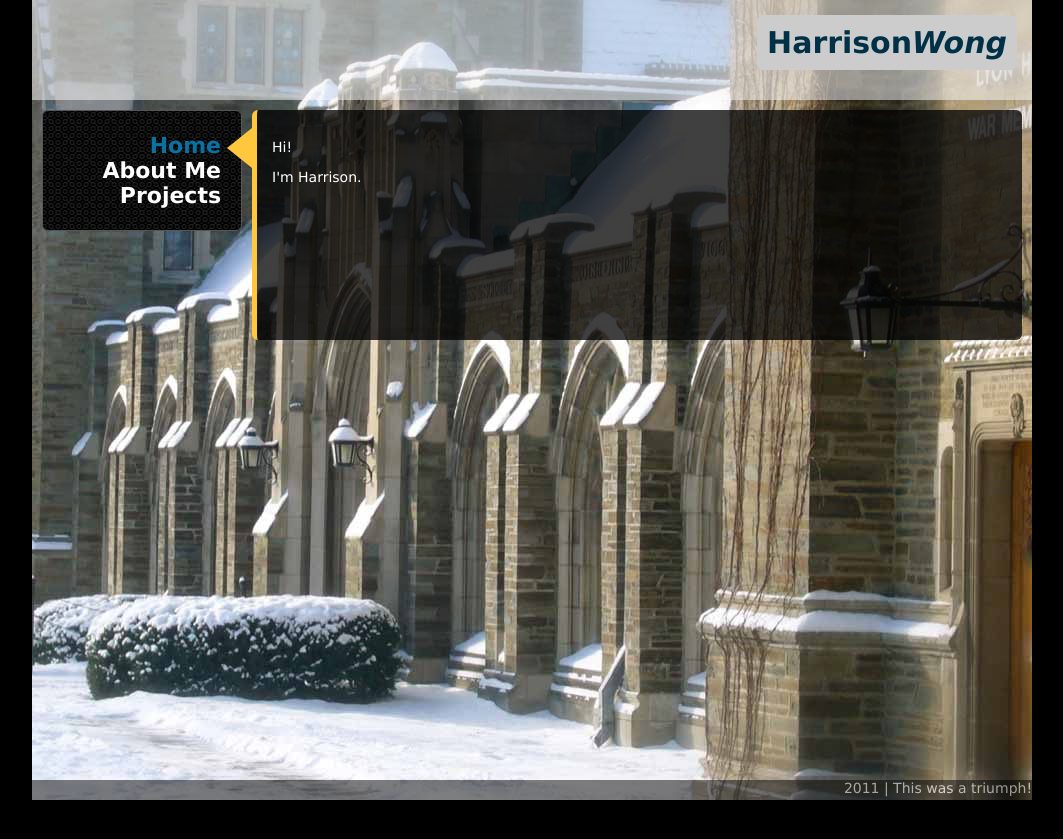
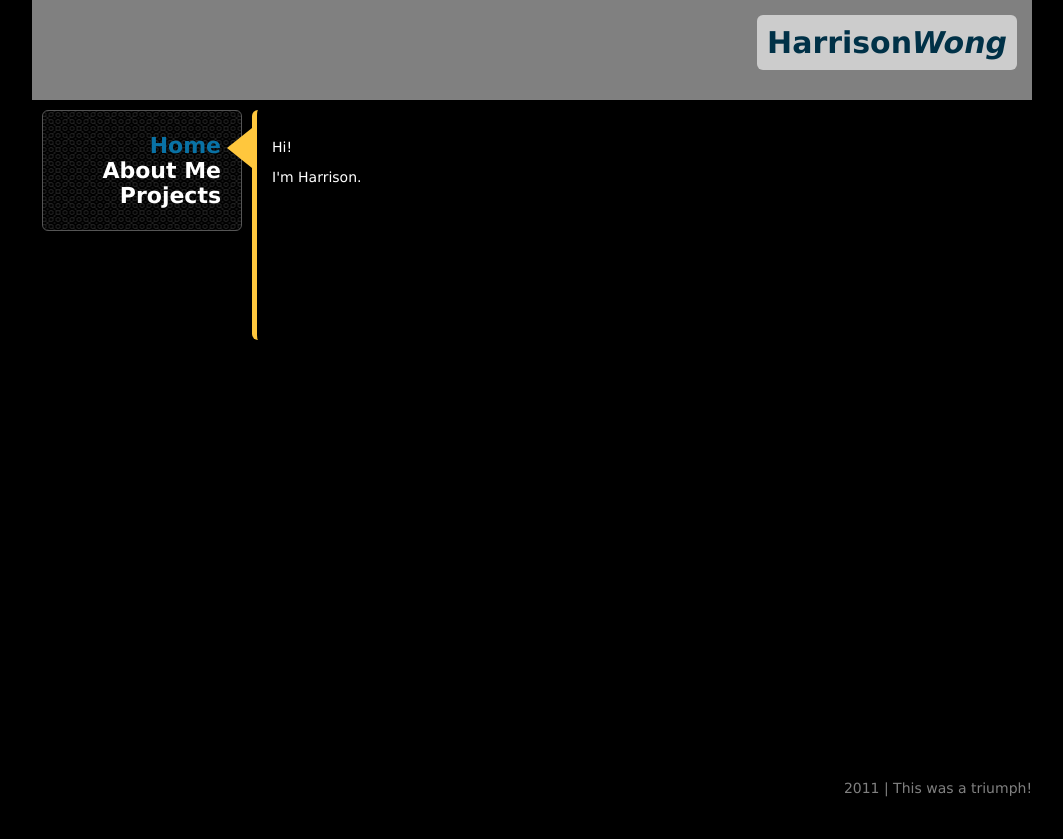
Before and after one commit to HarrisonW/harrisonw.github.io, a Jekyll site: the page built from index.html, in a window 1280 px wide. Shown: the top 839 px of the page, without its empty margins (108-1171 px from the left). Built offline with Jekyll 4.4.1, drawn with Linux system fonts in a browser that asks for light colours.

Commit message:
Disable background image

```diff
--- a/css/style.css
+++ b/css/style.css
@@ -7,7 +7,7 @@ body {
 }
 #container {
 	width: 1000px;
-	background: #fff url('cornellsnow.jpg') no-repeat left top;
+	/* background: #fff url('cornellsnow.jpg') no-repeat left top; */
 	margin: 0px auto;
 	height: 800px;
 	position: relative;
```
